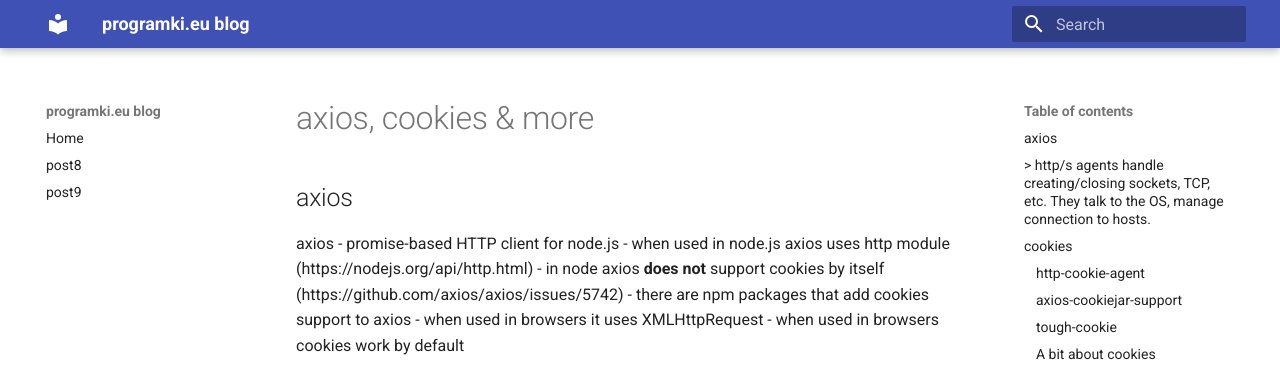
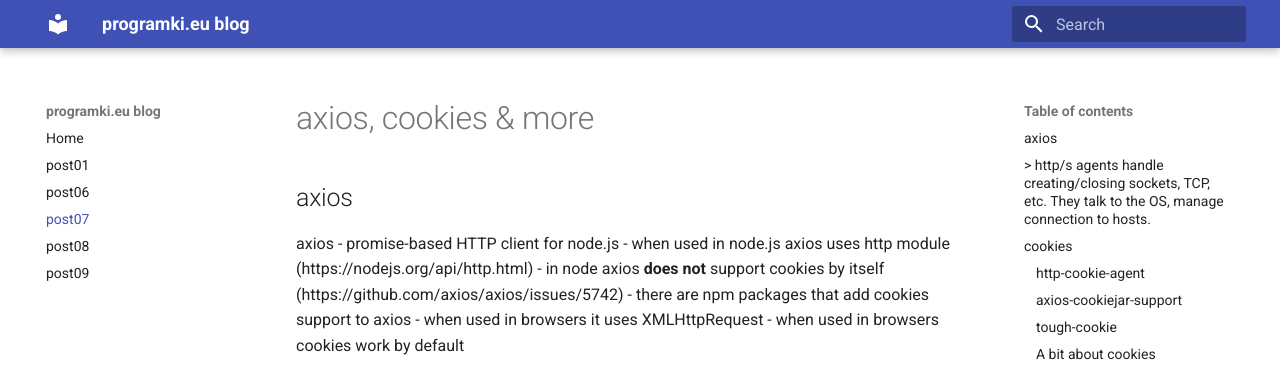
Before and after one commit to inwenis/blog, an MkDocs documentation site: the page built from docs/post07.md, in a window 1280 px wide. Shown: the top 370 px of the page. Built offline with MkDocs 1.6.1 and Material for MkDocs 9.7.7, drawn with Linux system fonts in a browser that asks for light colours.

Commit message:
fix navigation

```diff
--- a/mkdocs.yml
+++ b/mkdocs.yml
@@ -3,8 +3,11 @@ theme:
   name: material
 nav:
   - Home: index.md
-  - post8: post8.md
-  - post9: post9.md
+  - post01: post01.md
+  - post06: post06.md
+  - post07: post07.md
+  - post08: post08.md
+  - post09: post09.md
 extra:
   analytics:
     provider: google
```
